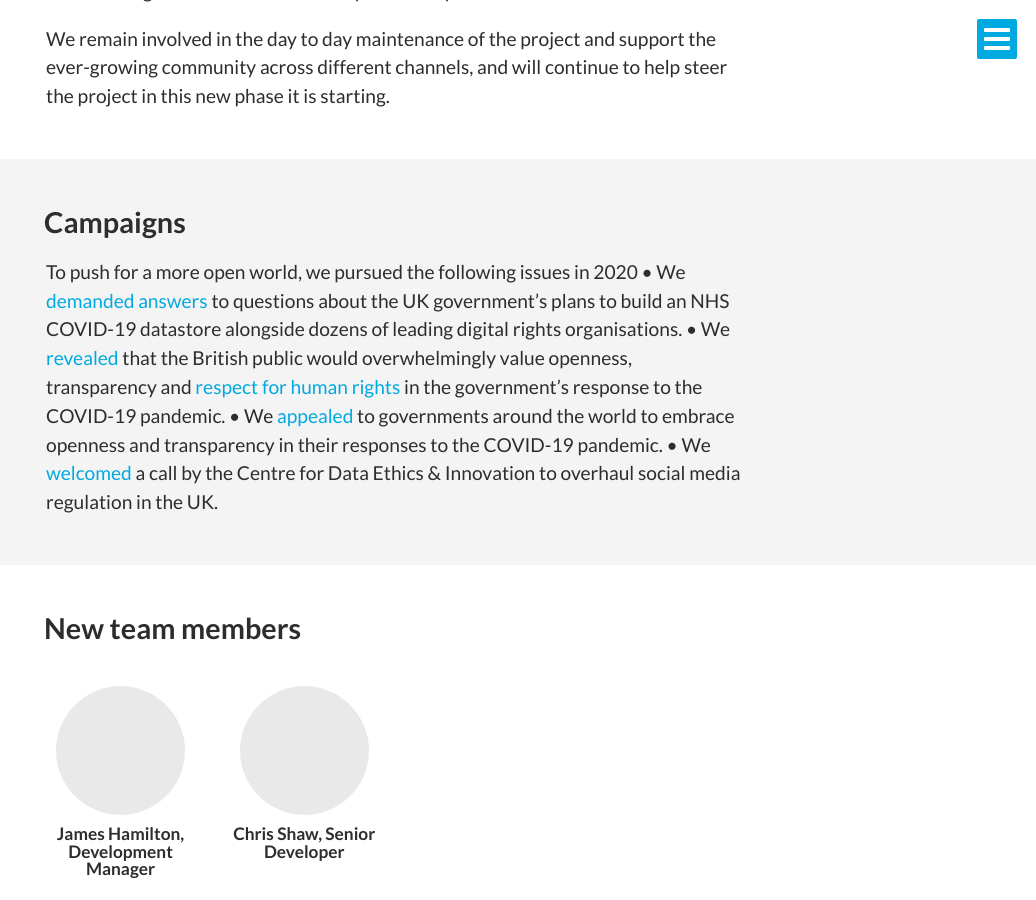
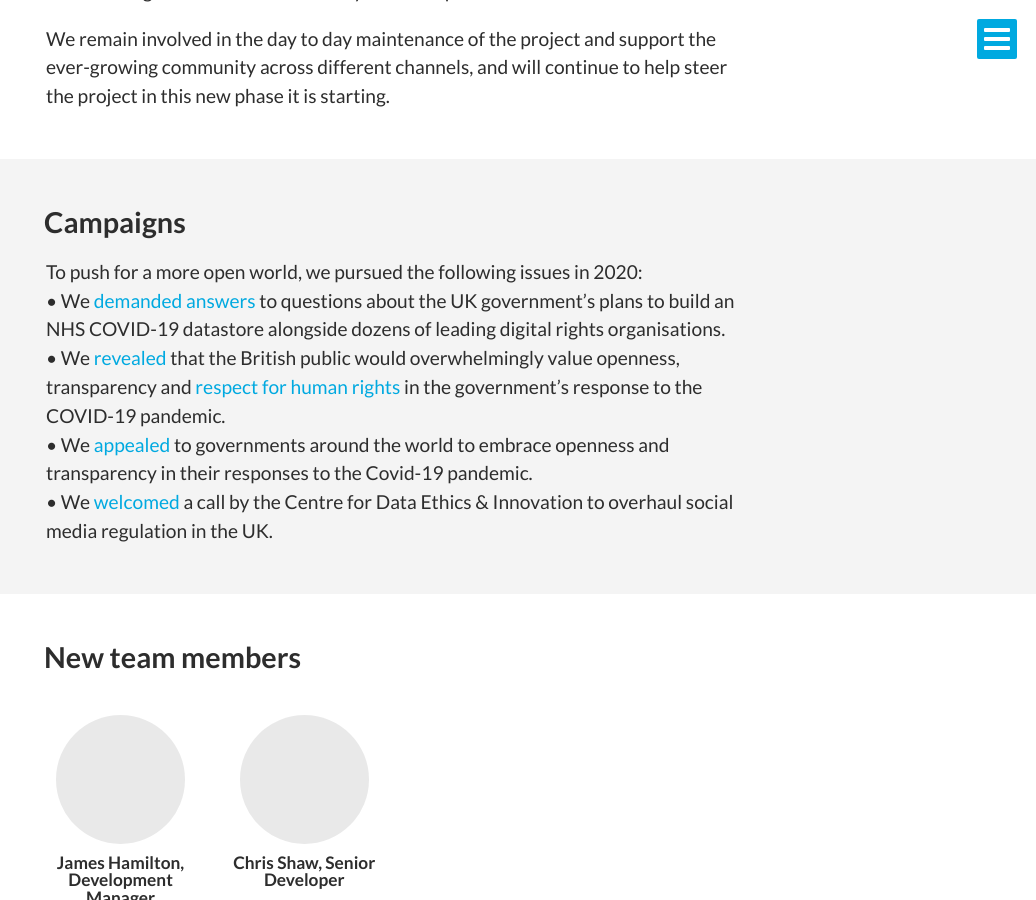
Before and after one commit to okfn/annual-report-2020, a Jekyll site: the page built from index.html, in a window 1280 px wide and 900 px high, scrolled down 6294 px. Shown: the whole window, without its empty margins (244-1280 px from the left). Built offline with Jekyll 4.4.1, drawn with Linux system fonts in a browser that asks for light colours; some web fonts are replaced; some of the changed text lies outside the part shown.

```diff
--- a/_data/content.yml
+++ b/_data/content.yml
@@ -9,7 +9,7 @@
 
     Our [remote working organisation](https://blog.okfn.org/2020/03/19/making-remote-working-work-for-you-and-your-organisation/) continued [operating as normal](https://blog.okfn.org/2020/03/19/staying-open-how-we-will-continue-our-work-despite-covid-19/) delivering projects and work for our partners throughout the year as well as launching our new [Open Knowledge Justice Programme](https://okfn.org/what-we-do/case-studies/open-knowledge-justice-programme/) to ensure public impact algorithms cause no harm.
 
-    We also stepped up our campaigning efforts launching the [Our Open Future campaign](https://blog.okfn.org/2020/08/19/our-open-future/) aimed at spreading the word about our vision, supporting open data efforts around the globe being [pursued by our Network chapters](https://www.google.com/url?q=https://blog.okfn.org/2020/04/16/coronavirus-why-an-open-future-has-never-been-more-important/&sa=D&source=editors&ust=1616150219921000&usg=AOvVaw18m-rJVeC3oeHGq6djoeAe), joining the [Open COVID Pledge](https://blog.okfn.org/2020/04/09/supporting-the-open-covid-pledge/) and commissioning an [opinion poll on the importance of openness](https://blog.okfn.org/2020/05/05/brits-demand-openness-from-government-in-tackling-coronavirus/) in government responses to the crisis. We also expressed [solidarity with the Black community and Black Lives Matter movement](https://blog.okfn.org/2020/06/04/enough-is-enough-solidarity-with-the-black-community-and-black-lives-matter/) following widespread demonstrations in May and June.
+    We also stepped up our campaigning efforts launching the [Our Open Future campaign](https://blog.okfn.org/2020/08/19/our-open-future/) aimed at spreading the word about our vision, supporting open data efforts around the globe being [pursued by our Network chapters](https://www.google.com/url?q=https://blog.okfn.org/2020/04/16/coronavirus-why-an-open-future-has-never-been-more-important/&sa=D&source=editors&ust=1616150219921000&usg=AOvVaw18m-rJVeC3oeHGq6djoeAe), joining the [Open Covid Pledge](https://blog.okfn.org/2020/04/09/supporting-the-open-covid-pledge/) and commissioning an [opinion poll on the importance of openness](https://blog.okfn.org/2020/05/05/brits-demand-openness-from-government-in-tackling-coronavirus/) in government responses to the crisis. We also expressed [solidarity with the Black community and Black Lives Matter movement](https://blog.okfn.org/2020/06/04/enough-is-enough-solidarity-with-the-black-community-and-black-lives-matter/) following widespread demonstrations in May and June.
 
     In July we [sadly bid farewell](https://blog.okfn.org/2020/07/09/catherine-stihler-to-leave-open-knowledge-foundation-to-lead-creative-commons/) to our CEO Catherine Stihler who left to take up an amazing opportunity to lead the Creative Commons team. A new, interim leadership team assumed the CEO role collectively whilst the search for a new CEO takes place.
 
@@ -82,7 +82,7 @@
 
     Thanks to the generous support of our funders – Datopian, the Foreign & Commonwealth Office, Hivos, the Latin American Open Data Initiative (ILDA), Mapbox, Open Contracting Partnership and Resource Watch – we were able to give out [67 mini-grants](https://blog.okfn.org/2020/02/20/meet-the-organisations-who-have-been-awarded-open-data-day-2020-mini-grants/), the most ever.
 
-    Sadly several events had to be cancelled or delayed as the COVID-19 pandemic affected countries around the world but some of our grantees were able to swiftly adapt their plans in order to deliver engaging virtual Open Data Day celebrations.
+    Sadly several events had to be cancelled or delayed as the Covid-19 pandemic affected countries around the world but some of our grantees were able to swiftly adapt their plans in order to deliver engaging virtual Open Data Day celebrations.
 
     The community registered a total of [307 events on the Open Data Day map](https://opendataday.org/events/2020/) with events taking place in every timezone and our team captured some of the great conversations across [Asia/Oceania](https://twitter.com/i/events/1235557584616243204), [Africa/Europe](https://twitter.com/i/events/1235557343414358020) and [the Americas](https://twitter.com/i/events/1235556386991464462) by using Twitter Moments.
 
@@ -102,15 +102,15 @@
 - section: Campaigns
   text:
 
-    To push for a more open world, we pursued the following issues in 2020
+    To push for a more open world, we pursued the following issues in 2020:<br>
 
-    • We [demanded answers](https://okfn.org/about/press/releases/27-organisations-and-advocates-demand-answers-about-nhs-covid-datastore/) to questions about the UK government's plans to build an NHS COVID-19 datastore alongside dozens of leading digital rights organisations.
+    • We [demanded answers](https://okfn.org/about/press/releases/27-organisations-and-advocates-demand-answers-about-nhs-covid-datastore/) to questions about the UK government's plans to build an NHS COVID-19 datastore alongside dozens of leading digital rights organisations.<br>
 
-    • We [revealed](https://okfn.org/about/press/releases/brits-demand-openness-government-tackling-coronavirus-new-opinion-poll/) that the British public would overwhelmingly value openness, transparency and [respect for human rights](https://okfn.org/about/press/releases/new-opinion-poll-uk-contact-tracing-app-must-take-account-human-rights/) in the government's response to the COVID-19 pandemic.
+    • We [revealed](https://okfn.org/about/press/releases/brits-demand-openness-government-tackling-coronavirus-new-opinion-poll/) that the British public would overwhelmingly value openness, transparency and [respect for human rights](https://okfn.org/about/press/releases/new-opinion-poll-uk-contact-tracing-app-must-take-account-human-rights/) in the government's response to the COVID-19 pandemic.<br>
 
-    • We [appealed](https://okfn.org/about/press/releases/openness-key-uk-and-scottish-govt-response-covid-19/) to governments around the world to embrace openness and transparency in their responses to the COVID-19 pandemic.
+    • We [appealed](https://okfn.org/about/press/releases/openness-key-uk-and-scottish-govt-response-covid-19/) to governments around the world to embrace openness and transparency in their responses to the Covid-19 pandemic.<br>
 
-    • We [welcomed](https://okfn.org/about/press/releases/new-cdei-report-calls-social-media-regulation-overhaul/) a call by the Centre for Data Ethics & Innovation to overhaul social media regulation in the UK.
+    • We [welcomed](https://okfn.org/about/press/releases/new-cdei-report-calls-social-media-regulation-overhaul/) a call by the Centre for Data Ethics & Innovation to overhaul social media regulation in the UK.<br>
 
 - section: New team members
   text: |
```
